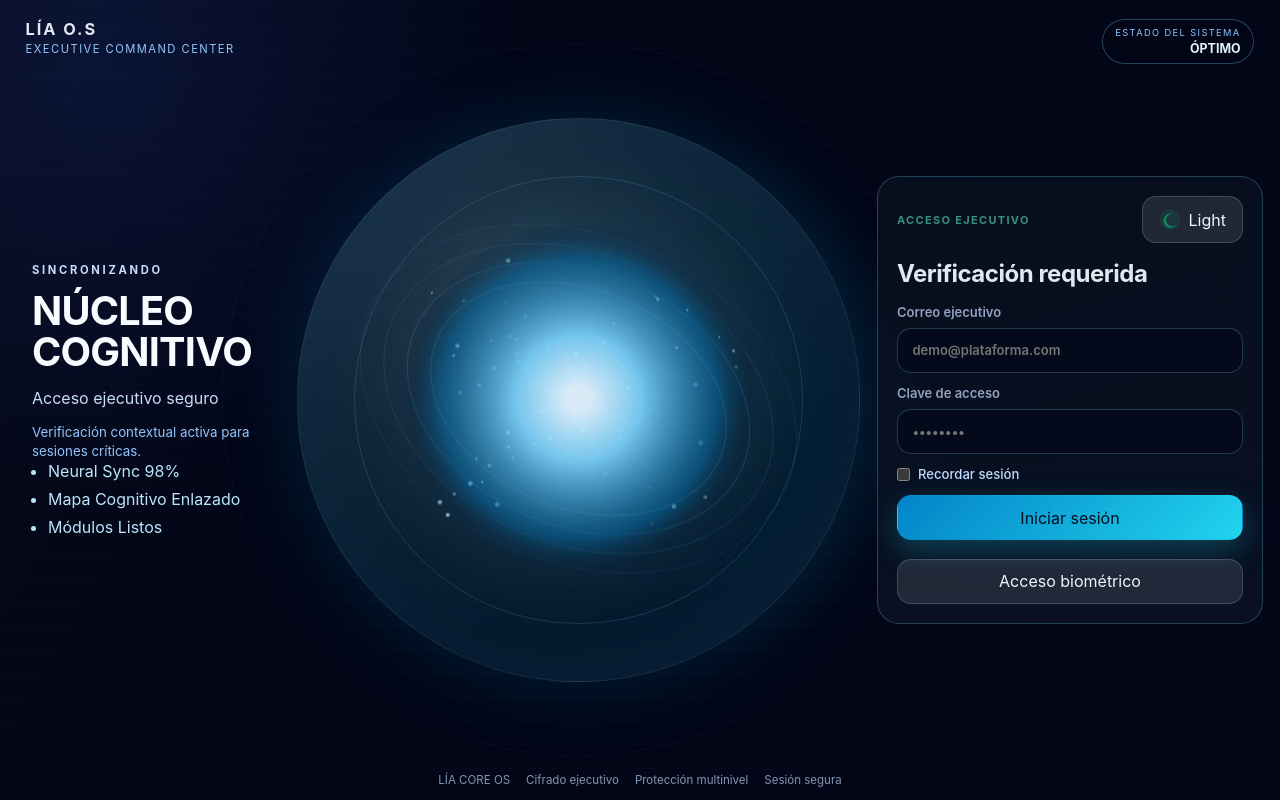
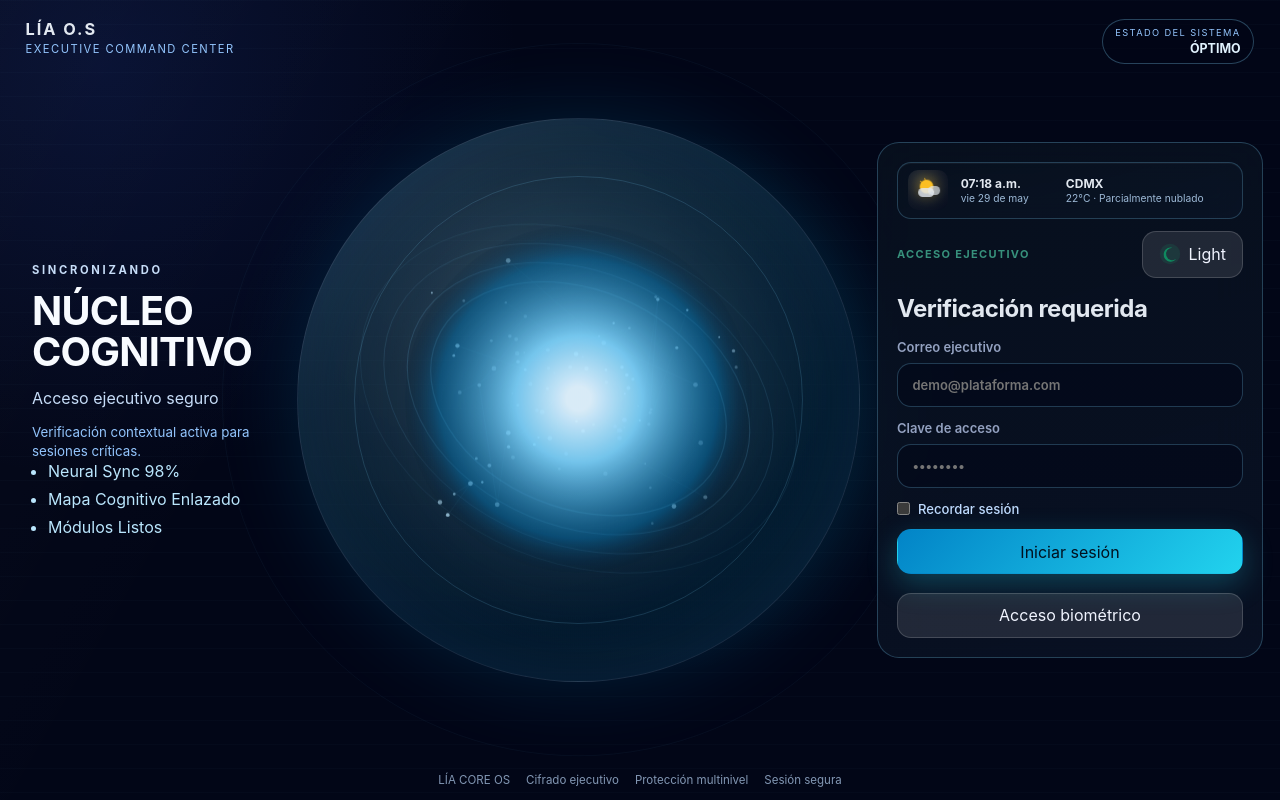
Before and after one commit to Codex13-OSS/executive-platform-demo, a React (Vite) app in the folder frontend/: page / in a window 1280 px wide. Built offline with nearby package versions, Linux system fonts and the light colour scheme; no server answers.

Commit message:
feat(ui): replace environment overlay with integrated executive environment card

```diff
--- /dev/null
+++ b/frontend/src/components/ExecutiveEnvironmentCard.tsx
@@ -0,0 +1,118 @@
+import { useEffect, useMemo, useState } from 'react';
+
+type Variant = 'login' | 'compact';
+
+type Props = { variant: Variant };
+
+type WeatherState = {
+  city: string;
+  temp: number;
+  label: string;
+  code: number;
+};
+
+const fallback: WeatherState = { city: 'CDMX', temp: 22, label: 'Parcialmente nublado', code: 2 };
+
+const mapCode = (code: number) => {
+  if (code === 0) return 'Despejado';
+  if ([1, 2, 3].includes(code)) return 'Parcialmente nublado';
+  if ([45, 48].includes(code)) return 'Nublado';
+  if ([51, 53, 55, 61, 63, 65, 80, 81, 82].includes(code)) return 'Lluvia';
+  if ([95, 96, 99].includes(code)) return 'Tormenta';
+  return 'Parcialmente nublado';
+};
+
+const toneFrom = (label: string, hour: number) => {
+  const isNight = hour >= 19 || hour <= 6;
+  if (label.includes('Tormenta')) return 'storm';
+  if (label.includes('Lluvia')) return 'rain';
+  if (label.includes('Nublado')) return 'cloud';
+  if (label.includes('Despejado')) return isNight ? 'night' : 'sun';
+  if (label.includes('Parcialmente nublado')) return isNight ? 'night' : 'partly';
+  return 'partly';
+};
+
+export default function ExecutiveEnvironmentCard({ variant }: Props) {
+  const [now, setNow] = useState(new Date());
+  const [weather, setWeather] = useState<WeatherState>(fallback);
+
+  useEffect(() => {
+    const tick = () => setNow(new Date());
+    tick();
+    const id = window.setInterval(tick, 60000);
+    return () => window.clearInterval(id);
+  }, []);
+
+  useEffect(() => {
+    let cancelled = false;
+
+    const updateWeather = (lat: number, lon: number, city: string) => {
+      fetch(`https://api.open-meteo.com/v1/forecast?latitude=${lat}&longitude=${lon}&current=temperature_2m,weather_code&timezone=auto`)
+        .then((r) => r.json())
+        .then((data) => {
+          if (cancelled) return;
+          const temp = Number(data?.current?.temperature_2m ?? fallback.temp);
+          const code = Number(data?.current?.weather_code ?? fallback.code);
+          setWeather({ city, temp: Number.isFinite(temp) ? temp : fallback.temp, code, label: mapCode(code) });
+        })
+        .catch(() => {
+          if (!cancelled) setWeather(fallback);
+        });
+    };
+
+    if (!navigator.geolocation) {
+      setWeather(fallback);
+      return;
+    }
+
+    navigator.geolocation.getCurrentPosition(
+      async (pos) => {
+        const { latitude, longitude } = pos.coords;
+        let city = 'CDMX';
+        try {
+          const geo = await fetch(`https://geocoding-api.open-meteo.com/v1/reverse?latitude=${latitude}&longitude=${longitude}&language=es`);
+          const g = await geo.json();
+          city = g?.results?.[0]?.name ?? city;
+        } catch {
+          city = 'CDMX';
+        }
+        updateWeather(latitude, longitude, city);
+      },
+      () => setWeather(fallback),
+      { timeout: 5000, maximumAge: 300000 }
+    );
+
+    return () => {
+      cancelled = true;
+    };
+  }, []);
+
+  const tone = useMemo(() => toneFrom(weather.label, now.getHours()), [weather.label, now]);
+
+  return (
+    <section className={`executive-environment-card ${variant} tone-${tone}`}>
+      <div className={`weather-visual weather-${tone}`} aria-hidden="true">
+        <span className="sun" />
+        <span className="ray r1" />
+        <span className="ray r2" />
+        <span className="cloud c1" />
+        <span className="cloud c2" />
+        <span className="drop d1" />
+        <span className="drop d2" />
+        <span className="drop d3" />
+        <span className="bolt" />
+        <span className="moon" />
+        <span className="star s1" />
+        <span className="star s2" />
+      </div>
+      <div className="env-main">
+        <strong>{now.toLocaleTimeString('es-MX', { hour: '2-digit', minute: '2-digit' })}</strong>
+        <p>{now.toLocaleDateString('es-MX', { weekday: 'short', day: '2-digit', month: 'short' })}</p>
+      </div>
+      <div className="env-meta">
+        <strong>{weather.city}</strong>
+        <p>{Math.round(weather.temp)}°C · {weather.label}</p>
+      </div>
+    </section>
+  );
+}
--- a/frontend/src/main.tsx
+++ b/frontend/src/main.tsx
@@ -1,9 +1,9 @@
 import React from 'react';
-import ReactDOM from 'react-dom/client';
+import { createRoot } from 'react-dom/client';
 import App from './App';
 import './styles/global.css';
 
-ReactDOM.createRoot(document.getElementById('root')!).render(
+createRoot(document.getElementById('root')!).render(
   <React.StrictMode>
     <App />
   </React.StrictMode>,
--- a/frontend/src/pages/DashboardView.tsx
+++ b/frontend/src/pages/DashboardView.tsx
@@ -5,7 +5,7 @@ import GlassPanel from '../components/GlassPanel';
 import StatusChip from '../components/StatusChip';
 import TopBar from '../components/TopBar';
 import ThemeToggle from '../components/ThemeToggle';
-import EnvironmentWidget from '../components/EnvironmentWidget';
+import ExecutiveEnvironmentCard from '../components/ExecutiveEnvironmentCard';
 import { DailySummaryCard } from '../data/mockDashboard';
 import { DemoSession } from '../lib/auth';
 
@@ -57,7 +57,7 @@ export default function DashboardView({ session, cards, onLogout, theme, onToggl
 
   return (
     <main className="dashboard-layout dashboard-premium-layout">
-      <TopBar eyebrow="Plataforma Ejecutiva de Coordinación" title="Centro de Comando LÍA O.S" subtitle={`Bienvenido, ${session.name}.`} actions={<><EnvironmentWidget /><ThemeToggle theme={theme} onToggle={onToggleTheme} /><button type="button" className="btn-secondary" onClick={onLogout}>Cerrar sesión</button></>} />
+      <TopBar eyebrow="Plataforma Ejecutiva de Coordinación" title="Centro de Comando LÍA O.S" subtitle={`Bienvenido, ${session.name}.`} actions={<><ExecutiveEnvironmentCard variant="compact" /><ThemeToggle theme={theme} onToggle={onToggleTheme} /><button type="button" className="btn-secondary" onClick={onLogout}>Cerrar sesión</button></>} />
 
       <div className="view-tabs">{(['dashboard','agenda','seguimiento','documentos','alertas'] as const).map((v)=><button key={v} className={tab===v?'active':''} onClick={()=>setTab(v)}>{v}</button>)}</div>
 
--- a/frontend/src/pages/LoginView.tsx
+++ b/frontend/src/pages/LoginView.tsx
@@ -1,4 +1,5 @@
 import { FormEvent, useState } from 'react';
+import ExecutiveEnvironmentCard from '../components/ExecutiveEnvironmentCard';
 import NeuralCore from '../components/NeuralCore';
 import ThemeToggle from '../components/ThemeToggle';
 import { ThemeMode } from '../lib/theme';
@@ -48,6 +49,7 @@ export default function LoginView({ onSubmit, theme, onToggleTheme }: LoginViewP
       </section>
 
       <section className="executive-access-panel">
+        <ExecutiveEnvironmentCard variant="login" />
         <div className="login-head">
           <p className="eyebrow">ACCESO EJECUTIVO</p>
           <ThemeToggle theme={theme} onToggle={onToggleTheme} />
--- a/frontend/src/styles/global.css
+++ b/frontend/src/styles/global.css
@@ -729,3 +729,31 @@ label { color: var(--text-secondary); font-size: 13px; font-weight: 600; }
 @keyframes rainBlink{50%{opacity:.45}}
 @keyframes sparkMove{from{background-position:0 0}to{background-position:220px 0}}
 @media(max-width:980px){.tracking-premium-grid,.docs-grid{grid-template-columns:1fr}}
+
+.executive-environment-card{display:grid;grid-template-columns:44px auto auto;align-items:center;gap:.55rem;padding:.45rem .62rem;border:1px solid rgba(125,211,252,.24);border-radius:14px;background:linear-gradient(165deg,rgba(8,17,31,.76),rgba(10,21,40,.62));backdrop-filter:blur(16px);box-shadow:inset 0 1px 0 rgba(255,255,255,.04)}
+.executive-environment-card.login{margin-bottom:.75rem}
+.executive-environment-card.compact{min-width:220px;padding:.34rem .55rem}
+.executive-environment-card strong{display:block;font-size:.75rem;color:#e2e8f0;line-height:1.2}
+.executive-environment-card p{margin:0;font-size:.64rem;color:#9db9d6;line-height:1.2}
+.env-main,.env-meta{display:grid;gap:.06rem}
+
+.weather-visual{position:relative;width:40px;height:40px;border-radius:10px;background:radial-gradient(circle at 35% 25%,rgba(255,255,255,.11),rgba(2,6,23,.45));overflow:hidden}
+.weather-visual span{position:absolute;display:block}
+.weather-sun .sun,.weather-partly .sun{width:13px;height:13px;border-radius:50%;background:#fbbf24;left:12px;top:10px;box-shadow:0 0 14px rgba(251,191,36,.8);animation:weatherBreath 3.4s ease-in-out infinite}
+.weather-sun .ray,.weather-partly .ray{width:18px;height:1px;background:rgba(251,191,36,.65);left:10px;top:16px;transform-origin:center;animation:rayRotate 9s linear infinite}
+.weather-sun .r2,.weather-partly .r2{transform:rotate(90deg)}
+.weather-cloud .cloud,.weather-partly .cloud,.weather-rain .cloud,.weather-storm .cloud{width:16px;height:9px;border-radius:999px;background:rgba(226,232,240,.82);top:18px;left:10px;animation:cloudDrift 5s ease-in-out infinite}
+.weather-cloud .c2,.weather-partly .c2,.weather-rain .c2,.weather-storm .c2{width:12px;left:20px;top:16px;opacity:.82}
+.weather-rain .drop{width:1px;height:7px;background:rgba(125,211,252,.9);top:28px;animation:rainDrop 1.1s linear infinite}
+.weather-rain .d1{left:12px}.weather-rain .d2{left:18px;animation-delay:.2s}.weather-rain .d3{left:24px;animation-delay:.4s}
+.weather-storm .bolt{width:0;height:0;border-left:4px solid transparent;border-right:2px solid transparent;border-top:10px solid rgba(250,204,21,.95);left:17px;top:22px;animation:stormFlash 2.6s ease-in-out infinite}
+.weather-night .moon,.weather-partly.tone-night .moon{width:13px;height:13px;border-radius:50%;left:12px;top:10px;background:radial-gradient(circle at 30% 30%,#e2e8f0,#c4b5fd);box-shadow:0 0 10px rgba(196,181,253,.7)}
+.weather-night .star{width:2px;height:2px;border-radius:50%;background:#e2e8f0;animation:starTwinkle 1.9s ease-in-out infinite}
+.weather-night .s1{left:8px;top:7px}.weather-night .s2{left:28px;top:12px;animation-delay:.7s}
+
+@keyframes weatherBreath{0%,100%{transform:scale(.95)}50%{transform:scale(1.06)}}
+@keyframes cloudDrift{0%,100%{transform:translateX(0)}50%{transform:translateX(2px)}}
+@keyframes rainDrop{0%{transform:translateY(0);opacity:.8}100%{transform:translateY(6px);opacity:.2}}
+@keyframes rayRotate{to{transform:rotate(360deg)}}
+@keyframes starTwinkle{0%,100%{opacity:.35}50%{opacity:1}}
+@keyframes stormFlash{0%,46%,100%{opacity:.25}48%,52%{opacity:1}}
```
